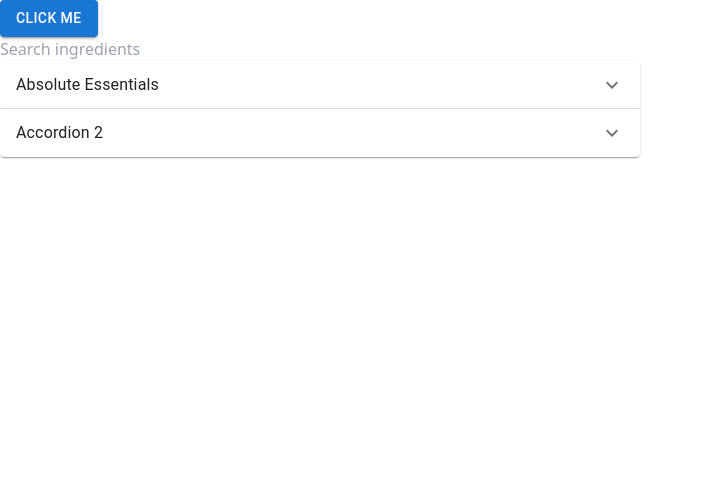
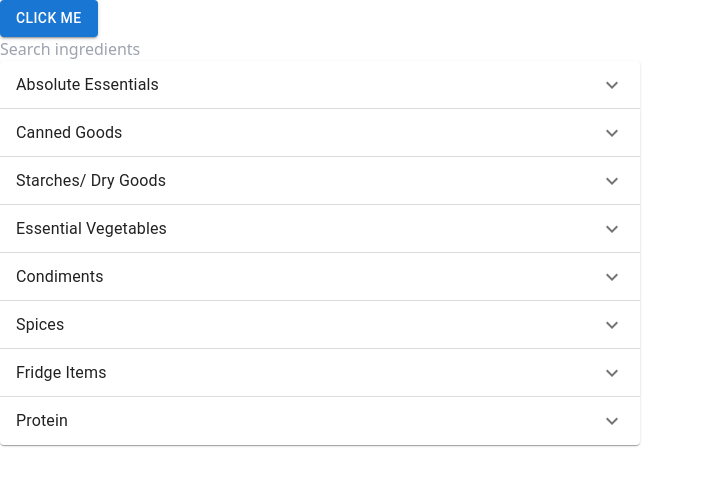
Before and after one commit to Chloe-0123/RecipeMatch, a React (Create React App) app in the folder client/: page / in a window 1280 px wide. Shown: the top 486 px of the page, without its empty margins (0-704 px from the left). Built offline with nearby package versions, Linux system fonts and the light colour scheme.

Commit message:
added tables to accordions

```diff
--- a/client/src/App.js
+++ b/client/src/App.js
@@ -1,6 +1,6 @@
 import './App.css';
 import React from 'react'
-import { useState, useEffect } from 'react';
+import { useState } from 'react';
 import axios from 'axios'
 import Button from '@mui/material/Button';
 import Accordion from '@mui/material/Accordion';
@@ -72,12 +72,12 @@ function App() {
           <Typography>
             <FormGroup>
               <div className="essentials tw-flex tw-flex-wrap">
-                <FormControlLabel control={<Checkbox/>} label="Label" />
-                <FormControlLabel control={<Checkbox/>} label="Label" />
-                <FormControlLabel control={<Checkbox/>} label="Label" />
-                <FormControlLabel control={<Checkbox/>} label="Label" />
-                <FormControlLabel control={<Checkbox/>} label="Label" />
-                <FormControlLabel control={<Checkbox/>} label="Label" />
+                <FormControlLabel control={<Checkbox/>} label="salt and pepper" />
+                <FormControlLabel control={<Checkbox/>} label="olive oil" />
+                <FormControlLabel control={<Checkbox/>} label="vegetable oil" />
+                <FormControlLabel control={<Checkbox/>} label="flour" />
+                <FormControlLabel control={<Checkbox/>} label="unbleached all purpose flour" />
+                <FormControlLabel control={<Checkbox/>} label="sugar" />
               </div>
             </FormGroup>
           </Typography>
@@ -89,12 +89,156 @@ function App() {
           aria-controls="panel2a-content"
           id="panel2a-header"
         >
-          <Typography>Accordion 2</Typography>
+          <Typography>Canned Goods</Typography>
         </AccordionSummary>
         <AccordionDetails>
           <Typography>
-            Lorem ipsum dolor sit amet, consectetur adipiscing elit. Suspendisse
-            malesuada lacus ex, sit amet blandit leo lobortis eget.
+          <FormGroup>
+              <div className="essentials tw-flex tw-flex-wrap">
+                <FormControlLabel control={<Checkbox/>} label="chicken broth" />
+                <FormControlLabel control={<Checkbox/>} label="chicken stock" />
+                <FormControlLabel control={<Checkbox/>} label="beef broth" />
+                <FormControlLabel control={<Checkbox/>} label="beef stock" />
+                <FormControlLabel control={<Checkbox/>} label="canned tomato sauce" />
+                <FormControlLabel control={<Checkbox/>} label="canned tomatoes" />
+                <FormControlLabel control={<Checkbox/>} label="tomato paste" />
+                <FormControlLabel control={<Checkbox/>} label="marinara sauce" />
+                <FormControlLabel control={<Checkbox/>} label="canned tuna" />
+              </div>
+            </FormGroup>
+          </Typography>
+        </AccordionDetails>
+      </Accordion>
+      <Accordion>
+        <AccordionSummary
+          expandIcon={<ExpandMoreIcon />}
+          aria-controls="panel2a-content"
+          id="panel2a-header"
+        >
+          <Typography>Starches/ Dry Goods</Typography>
+        </AccordionSummary>
+        <AccordionDetails>
+          <Typography>
+          <FormGroup>
+              <div className="essentials tw-flex tw-flex-wrap">
+                <FormControlLabel control={<Checkbox/>} label="pasta" />
+                <FormControlLabel control={<Checkbox/>} label="rice" />
+                <FormControlLabel control={<Checkbox/>} label="lentils" />
+                <FormControlLabel control={<Checkbox/>} label="breadcrumbs" />
+              </div>
+            </FormGroup>
+          </Typography>
+        </AccordionDetails>
+      </Accordion>
+      <Accordion>
+        <AccordionSummary
+          expandIcon={<ExpandMoreIcon />}
+          aria-controls="panel2a-content"
+          id="panel2a-header"
+        >
+          <Typography>Essential Vegetables</Typography>
+        </AccordionSummary>
+        <AccordionDetails>
+          <Typography>
+          <FormGroup>
+              <div className="essentials tw-flex tw-flex-wrap">
+                <FormControlLabel control={<Checkbox/>} label="potato" />
+                <FormControlLabel control={<Checkbox/>} label="onion" />
+                <FormControlLabel control={<Checkbox/>} label="garlic" />
+              </div>
+            </FormGroup>
+          </Typography>
+        </AccordionDetails>
+      </Accordion>
+      <Accordion>
+        <AccordionSummary
+          expandIcon={<ExpandMoreIcon />}
+          aria-controls="panel2a-content"
+          id="panel2a-header"
+        >
+          <Typography>Condiments</Typography>
+        </AccordionSummary>
+        <AccordionDetails>
+          <Typography>
+          <FormGroup>
+              <div className="essentials tw-flex tw-flex-wrap">
+                <FormControlLabel control={<Checkbox/>} label="balsamic viengar" />
+                <FormControlLabel control={<Checkbox/>} label="distilled white vinegar" />
+                <FormControlLabel control={<Checkbox/>} label="soy sauce" />
+                <FormControlLabel control={<Checkbox/>} label="hot sauce" />
+              </div>
+            </FormGroup>
+          </Typography>
+        </AccordionDetails>
+      </Accordion>
+      <Accordion>
+        <AccordionSummary
+          expandIcon={<ExpandMoreIcon />}
+          aria-controls="panel2a-content"
+          id="panel2a-header"
+        >
+          <Typography>Spices</Typography>
+        </AccordionSummary>
+        <AccordionDetails>
+          <Typography>
+          <FormGroup>
+              <div className="essentials tw-flex tw-flex-wrap">
+                <FormControlLabel control={<Checkbox/>} label="dried basil" />
+                <FormControlLabel control={<Checkbox/>} label="red pepper flakes" />
+                <FormControlLabel control={<Checkbox/>} label="curry powder" />
+                <FormControlLabel control={<Checkbox/>} label="chili powder" />
+                <FormControlLabel control={<Checkbox/>} label="garlic powder" />
+                <FormControlLabel control={<Checkbox/>} label="onion powder" />
+                <FormControlLabel control={<Checkbox/>} label="oregano" />
+                <FormControlLabel control={<Checkbox/>} label="paprike" />
+                <FormControlLabel control={<Checkbox/>} label="dried parsley" />
+              </div>
+            </FormGroup>
+          </Typography>
+        </AccordionDetails>
+      </Accordion>
+      <Accordion>
+        <AccordionSummary
+          expandIcon={<ExpandMoreIcon />}
+          aria-controls="panel2a-content"
+          id="panel2a-header"
+        >
+          <Typography>Fridge Items</Typography>
+        </AccordionSummary>
+        <AccordionDetails>
+          <Typography>
+          <FormGroup>
+              <div className="essentials tw-flex tw-flex-wrap">
+                <FormControlLabel control={<Checkbox/>} label="egg" />
+                <FormControlLabel control={<Checkbox/>} label="milk" />
+                <FormControlLabel control={<Checkbox/>} label="butter" />
+                <FormControlLabel control={<Checkbox/>} label="ketchup" />
+                <FormControlLabel control={<Checkbox/>} label="mayonnaise" />
+                <FormControlLabel control={<Checkbox/>} label="mustard" />
+                <FormControlLabel control={<Checkbox/>} label="parmesan" />
+              </div>
+            </FormGroup>
+          </Typography>
+        </AccordionDetails>
+      </Accordion>
+      <Accordion>
+        <AccordionSummary
+          expandIcon={<ExpandMoreIcon />}
+          aria-controls="panel2a-content"
+          id="panel2a-header"
+        >
+          <Typography>Protein</Typography>
+        </AccordionSummary>
+        <AccordionDetails>
+          <Typography>
+          <FormGroup>
+              <div className="essentials tw-flex tw-flex-wrap">
+                <FormControlLabel control={<Checkbox/>} label="hot dogs" />
+                <FormControlLabel control={<Checkbox/>} label="real bacon pieces" />
+                <FormControlLabel control={<Checkbox/>} label="beef" />
+                <FormControlLabel control={<Checkbox/>} label="chicken breast" />
+              </div>
+            </FormGroup>
           </Typography>
         </AccordionDetails>
       </Accordion>
```
